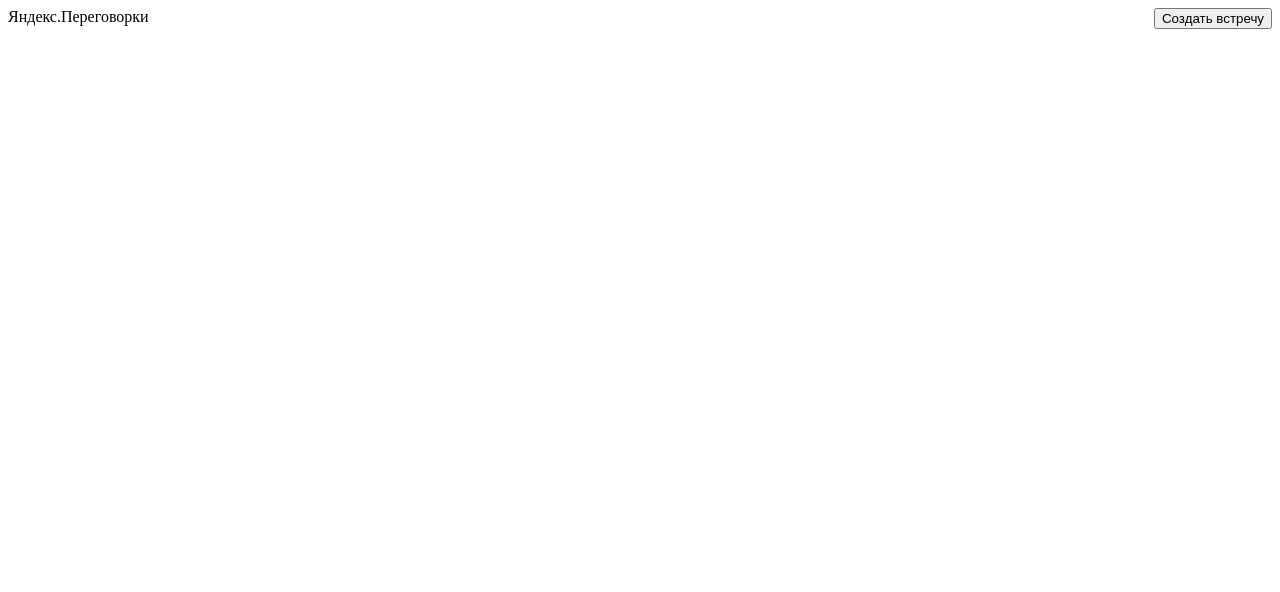
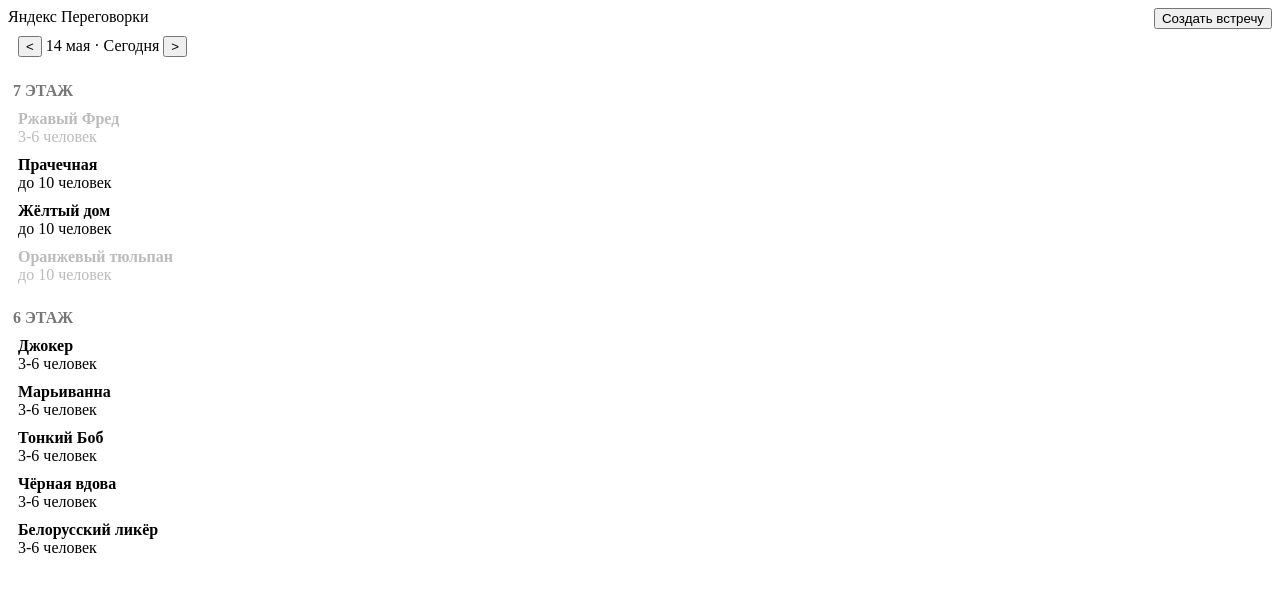
Before and after one commit to maksimn/shri2018, a plain HTML site: page web-design/meetingRooms.html in a window 1280 px wide. Drawn offline with Linux system fonts and the light colour scheme.

Commit message:
meeting-room-list

```diff
--- a/web-design/meetingRooms.css
+++ b/web-design/meetingRooms.css
@@ -1,3 +1,25 @@
 .create-meeting-room {
     float: right;
 }
+
+.meeting-room-list__header {
+    margin: 10px;
+}
+
+.meeting-room-list__floor {
+    font-weight: 700;
+    color: #777;
+    margin: 25px 5px 5px;
+}
+
+.meeting-room-list__room {
+    margin: 10px;
+}
+
+.meeting-room-list__room_busy {
+    color: #bbb;
+}
+
+.meeting-room-list__room-name {
+    font-weight: 700;
+}
--- a/web-design/meetingRooms.html
+++ b/web-design/meetingRooms.html
@@ -8,12 +8,70 @@
 </head>
 
 <body>
+
     <header>
         <div class="create-meeting-room">
             <button>Создать встречу</button>
         </div>
-        <div>Яндекс.Переговорки</div>
+        <div>Яндекс Переговорки</div>
     </header>
+
+    <div>
+        <div class="meeting-room-list__header">
+            <button>&lt;</button>
+            14 мая &middot; Сегодня
+            <button>&gt;</button>
+        </div>
+
+        <div>
+            <div class="meeting-room-list__floor">
+                7 ЭТАЖ
+            </div>
+
+            <div class="meeting-room-list__room meeting-room-list__room_busy">
+                <div class="meeting-room-list__room-name">Ржавый Фред</div>
+                <div>3-6 человек</div>
+            </div>
+            <div class="meeting-room-list__room">
+                <div class="meeting-room-list__room-name">Прачечная</div>
+                <div>до 10 человек</div>
+            </div>
+            <div class="meeting-room-list__room">
+                <div class="meeting-room-list__room-name">Жёлтый дом</div>
+                <div>до 10 человек</div>
+            </div>
+            <div class="meeting-room-list__room meeting-room-list__room_busy">
+                <div class="meeting-room-list__room-name">Оранжевый тюльпан</div>
+                <div>до 10 человек</div>
+            </div>
+
+            <div class="meeting-room-list__floor">
+                6 ЭТАЖ
+            </div>
+
+            <div class="meeting-room-list__room">
+                <div class="meeting-room-list__room-name">Джокер</div>
+                <div>3-6 человек</div>
+            </div>
+            <div class="meeting-room-list__room">
+                <div class="meeting-room-list__room-name">Марьиванна</div>
+                <div>3-6 человек</div>
+            </div>
+            <div class="meeting-room-list__room">
+                <div class="meeting-room-list__room-name">Тонкий Боб</div>
+                <div>3-6 человек</div>
+            </div>
+            <div class="meeting-room-list__room">
+                <div class="meeting-room-list__room-name">Чёрная вдова</div>
+                <div>3-6 человек</div>
+            </div>
+            <div class="meeting-room-list__room">
+                <div class="meeting-room-list__room-name">Белорусский ликёр</div>
+                <div>3-6 человек</div>
+            </div>
+
+        </div>
+    </div>
 </body>
 
 </html>
```
